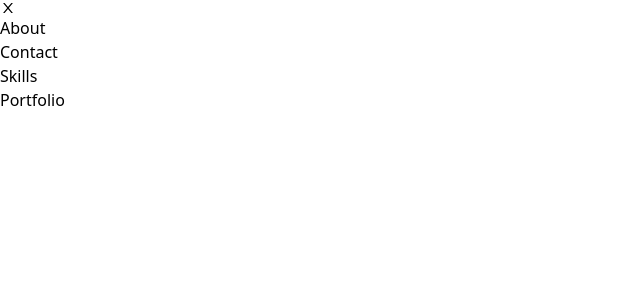
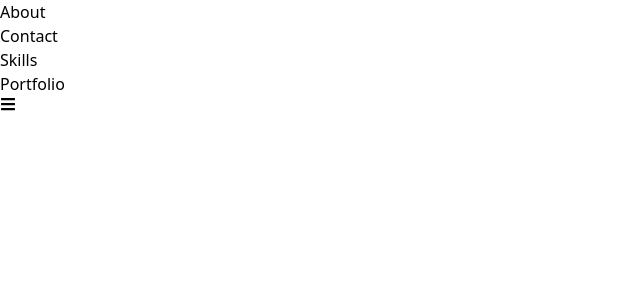
Before and after one commit to ibrawhim/Portfolio, a React (Vite) app: page / in a window 1280 px wide. Shown: the top 300 px of the page, without its empty margins (0-640 px from the left). Built offline with nearby package versions, Linux system fonts and the light colour scheme.

Commit message:
my portfolio

```diff
--- a/src/App.jsx
+++ b/src/App.jsx
@@ -1,28 +1,27 @@
+import { useState } from "react"
 import Navbar from "./component/Navbar"
-import React, { useState } from 'react'
-import {AiOutlineClose} from "react-icons/ai"
-import { navObj } from "./component/NavContent"
+import SideBar from "./component/SideBar"
+import {FaBars} from 'react-icons/fa'
+
 
 
 function App() {
   const [isOpen, setIsOpen] = useState(false)
   const toggleIsOpen = () => {
     setIsOpen(!isOpen)
+    document.querySelector('.mySide').computedStyleMap.display= 'block'
   }
-
   return (
     <>
-        <div className='top-0 my-0 min-h-screen w-2/3 hidden border border-4 py-10'>
-        <aside>
-            <div><AiOutlineClose onClick={toggleIsOpen}/></div>
-            {
-                navObj.map((items,index)=>(
-                    <div key={index} className='pt-10'>{items.title}</div>
-                ))
-            }
-        </aside>
-      </div>
-      {isOpen && <Navbar handleClose={toggleIsOpen}/>}
+    <div>
+      <Navbar/>
+      <ul className='lg:hidden sm:block'>
+          <li className='w-screen'>
+              <FaBars onClick={toggleIsOpen}/>
+          </li>
+      </ul>
+      {isOpen && <SideBar handleClose={toggleIsOpen}/>}
+    </div>
     </>
   )
 }
--- a/src/component/Navbar.jsx
+++ b/src/component/Navbar.jsx
@@ -1,17 +1,12 @@
 import React from 'react'
 import { navObj } from './NavContent'
-import {FaBars} from 'react-icons/fa'
 
-const Navbar = ({handleClose}) => {
+
+const Navbar = () => {
   return (
     <>
         <div>
             <nav className='flex justify-around'>
-                <ul className='lg:hidden sm:block'>
-                    <li className='w-screen'>
-                        <FaBars/>
-                    </li>
-                </ul>
                 <ul className='hidden lg:block'>
                     <li className='flex justify-between border'>
                 {
--- /dev/null
+++ b/src/component/SideBar.jsx
@@ -0,0 +1,24 @@
+import React, { useState } from 'react'
+import { navObj } from './NavContent'
+import {AiOutlineClose} from "react-icons/ai"
+
+
+const SideBar = ({handleClose}) => {
+
+  return (
+    <>
+      <div className='top-0 my-0 min-h-screen w-2/3 hidden border border-4 py-10'>
+        <aside>
+            <div><AiOutlineClose onClick={handleClose}/></div>
+            {
+                navObj.map((items,index)=>(
+                    <div key={index} className='pt-10'>{items.title}</div>
+                ))
+            }
+        </aside>
+      </div>
+    </>
+  )
+}
+
+export default SideBar
```
